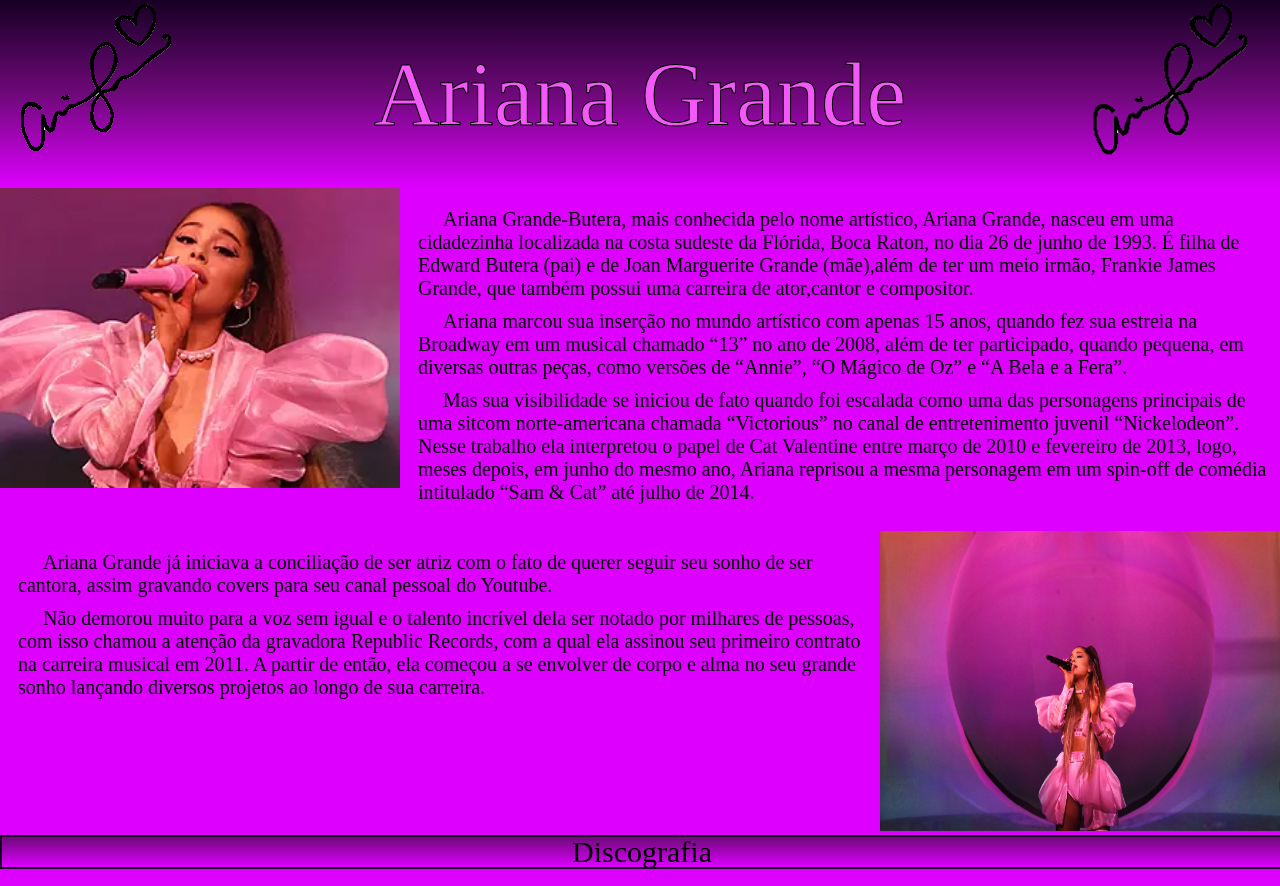
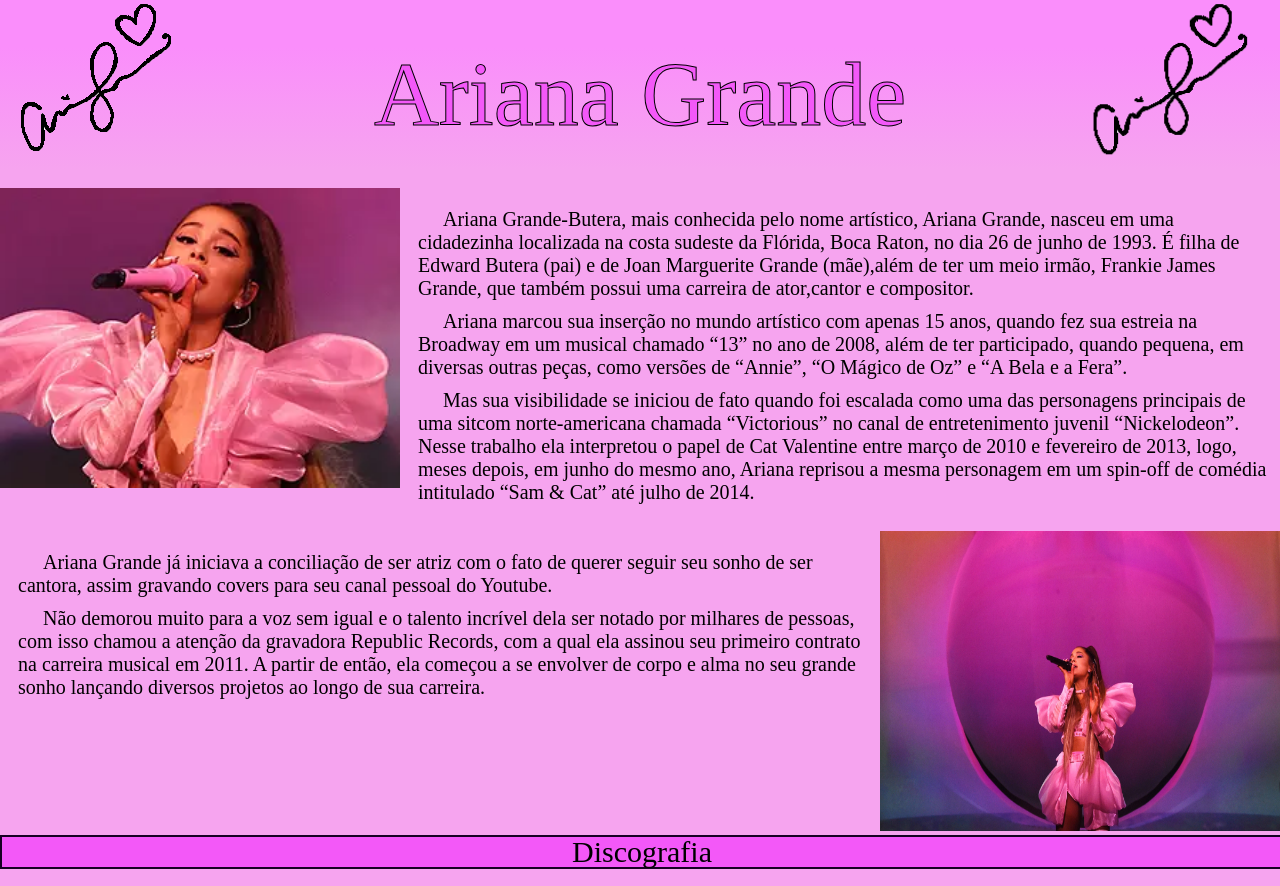
Before and after one commit to Clara-Souza/PaginaAriana, a plain HTML site: page index.html in a window 1280 px wide. Shown: the top 886 px of the page. Drawn offline with Linux system fonts and the light colour scheme.

Commit message:
change colors

```diff
--- a/pagina.css
+++ b/pagina.css
@@ -3,13 +3,13 @@
 }
 
 body{
-    background-color:#de00ff;
+    background-color: #f6a4ef;
 }
 .inicio{
     display: flex;
     flex-direction: row;
     justify-content: space-between;
-    background:linear-gradient(#170024,#6e0979,#de00ff) ;
+    background: linear-gradient(0deg, rgba(246,164,239,1) 10%, rgba(250,142,251,1) 75%);
     width: 100%;
 }
 
@@ -59,7 +59,7 @@ body{
 
 .inicio2{
     border:2px solid #170024;
-    background: linear-gradient(#6e0979,#de00ff);
+    background-color: rgb(243, 88, 248);
     font-size: 30px;
     display: flex;
     justify-content: center;
```
